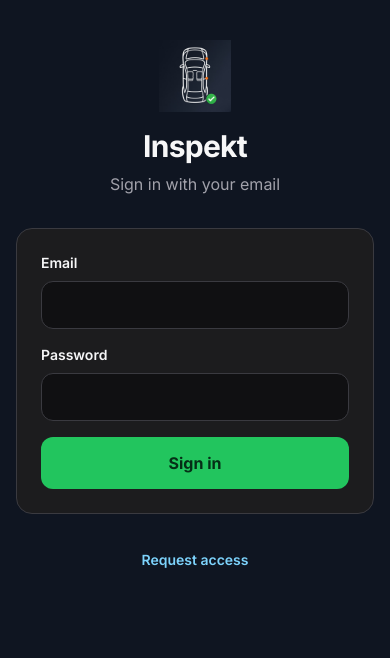
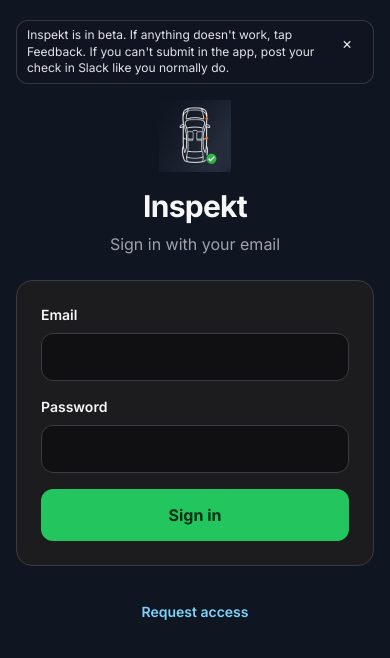
Before and after one commit to 1stchoicetnr/FleetCheck, a Next.js app: page / in a window 390 px wide. Shown: the top 658 px of the page. Built offline with nearby package versions, Linux system fonts and the light colour scheme; no server answers.

Commit message:
Add a short session-dismissible beta notice on sign-in and checkout.
The line sits above the sign-in form and the driver check, hides during photo capture so a small screen keeps the camera, and does not name a Slack channel.

Co-authored-by: 1stchoicetnr <1stchoicetnr@users.noreply.github.com>

```diff
--- a/src/app/checkout/layout.tsx
+++ b/src/app/checkout/layout.tsx
@@ -1,8 +1,18 @@
 "use client";
 
 import type { ReactNode } from "react";
+import { BetaNotice } from "@/components/beta-notice";
 import { CheckoutFeedbackProvider } from "@/components/checkout-feedback";
 
 export default function CheckoutLayout({ children }: { children: ReactNode }) {
-  return <CheckoutFeedbackProvider>{children}</CheckoutFeedbackProvider>;
+  return (
+    <CheckoutFeedbackProvider>
+      <div className="checkout-beta-slot">
+        <div className="beta-notice-slot mx-auto w-full max-w-lg px-4 pt-2">
+          <BetaNotice />
+        </div>
+        {children}
+      </div>
+    </CheckoutFeedbackProvider>
+  );
 }
--- a/src/app/globals.css
+++ b/src/app/globals.css
@@ -79,6 +79,12 @@
  * Landscape / short viewport: keep capture actions + step chips + submit
  * on-screen. Portrait is unchanged (this query requires a short height).
  */
+/* Photo capture already fills the screen. Hide the beta line so it does not push the camera off. */
+.checkout-beta-slot:has(.checkout-photos-phase) .beta-notice-slot,
+.beta-notice-slot:not(:has(.beta-notice)) {
+  display: none;
+}
+
 @media (orientation: landscape) and (max-height: 640px) {
   .checkout-photos-phase {
     height: 100dvh;
--- /dev/null
+++ b/src/components/beta-notice.tsx
@@ -0,0 +1,51 @@
+"use client";
+
+import { useEffect, useState } from "react";
+import { BETA_NOTICE, BETA_NOTICE_KEY } from "@/lib/beta-notice";
+
+export function BetaNotice({ tone = "light" }: { tone?: "light" | "dark" }) {
+  const [open, setOpen] = useState(false);
+
+  useEffect(() => {
+    try {
+      setOpen(sessionStorage.getItem(BETA_NOTICE_KEY) !== "1");
+    } catch {
+      setOpen(true);
+    }
+  }, []);
+
+  if (!open) return null;
+
+  const dismiss = () => {
+    try {
+      sessionStorage.setItem(BETA_NOTICE_KEY, "1");
+    } catch {
+      /* private mode can block storage; hiding for this view is enough */
+    }
+    setOpen(false);
+  };
+
+  const dark = tone === "dark";
+  return (
+    <div
+      className={`beta-notice flex items-start gap-2 rounded-xl border px-2.5 py-1.5 ${
+        dark
+          ? "border-white/15 bg-white/10 text-[#e4e4e7]"
+          : "border-slate-200 bg-white text-slate-700"
+      }`}
+      role="status"
+    >
+      <p className="min-w-0 flex-1 text-xs leading-snug">{BETA_NOTICE}</p>
+      <button
+        type="button"
+        onClick={dismiss}
+        className={`flex h-8 w-8 flex-shrink-0 items-center justify-center rounded-lg text-base leading-none ${
+          dark ? "text-[#e4e4e7] hover:bg-white/10" : "text-slate-600 hover:bg-slate-100"
+        }`}
+        aria-label="Dismiss beta notice"
+      >
+        ×
+      </button>
+    </div>
+  );
+}
--- a/src/components/sign-in-screen.tsx
+++ b/src/components/sign-in-screen.tsx
@@ -3,6 +3,7 @@
 import { FormEvent, useEffect, useState } from "react";
 import Image from "next/image";
 import { useRouter } from "next/navigation";
+import { BetaNotice } from "@/components/beta-notice";
 import { useAuth } from "@/hooks/use-auth";
 import { INSPEKT_ICON, INSPEKT_NAVY } from "@/lib/brand-mark";
 import type { User } from "@/lib/types";
@@ -158,9 +159,12 @@ export function SignInScreen() {
   };
 
   return (
-    <div className="min-h-screen px-4 py-10" style={{ background: INSPEKT_NAVY }}>
+    <div className="min-h-screen px-4 py-5" style={{ background: INSPEKT_NAVY }}>
       <div className="mx-auto w-full max-w-md">
-        <div className="mb-8 text-center">
+        <div className="mb-4">
+          <BetaNotice tone="dark" />
+        </div>
+        <div className="mb-6 text-center">
           <Image
             src={INSPEKT_ICON}
             unoptimized
--- /dev/null
+++ b/src/lib/beta-notice.ts
@@ -0,0 +1,5 @@
+/** Session-only dismissal. A new browser session shows the notice again. */
+export const BETA_NOTICE_KEY = "inspekt-beta-notice";
+
+export const BETA_NOTICE =
+  "Inspekt is in beta. If anything doesn't work, tap Feedback. If you can't submit in the app, post your check in Slack like you normally do.";
```
Also changed, not shown: 1 other file (tests, documents, lock files or other folders).
